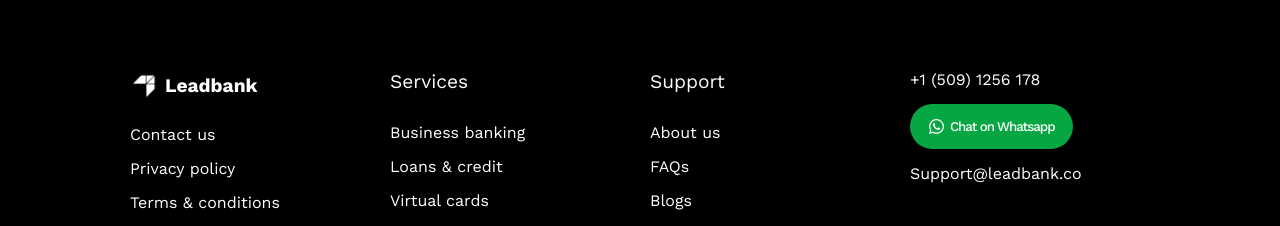
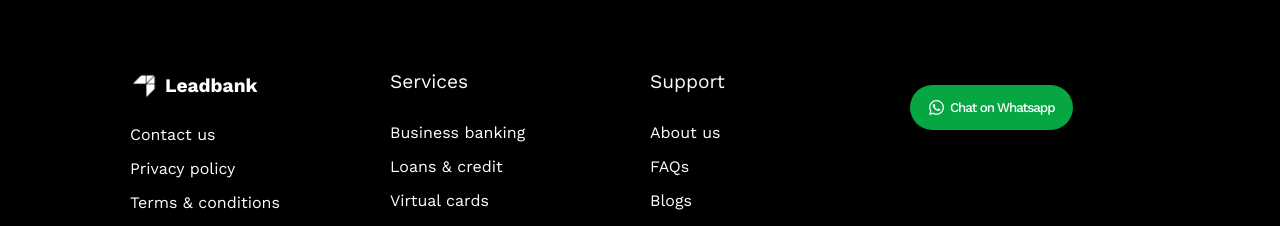
Before and after one commit to mikesmart88/leadbank, a React (Vite) app: page / in a window 1280 px wide. Shown: the part 8230-8456 px from the top of the page. Built offline with nearby package versions, Linux system fonts and the light colour scheme; no server answers; what @vuer-ai/react-helmet-async, i18n-iso-countries would draw is missing.

Commit message:
support added

```diff
--- a/src/Components/Footers/Footer.jsx
+++ b/src/Components/Footers/Footer.jsx
@@ -4,13 +4,20 @@
 import CustomButton from "../Buttons/CustomButtons";
 import Icon from "../Icons/Icon";
 import { routeConfig } from "../../Routers/routeconfig";
-import { useLocation } from "react-router";
+import { useLocation, useNavigate } from "react-router";
 import CustomNavLinks from "../Links/CustomNavLinks";
 import ReactCountryFlag from "react-country-flag";
+import { useData } from "../../hooks/UseData";
 
 import icon from "../../assets/images/leadbank-icon.png";
 
 export default function Footer({ style, className, ...props }) {
+
+  const { supportData } = useData()
+  const navigate = useNavigate()
+
+  console.log(supportData?.support)
+
   const addresses = [
     {
       location: "United State",
@@ -63,11 +70,11 @@
           <Link>Help & community</Link>
         </div>
         <div className="linksHolder socials">
-          <Link>+1 (509) 1256 178</Link>
-          <CustomButton>
+          <Link to={`tel:${supportData.support?.supportPhone}`}>{supportData.support?.supportPhone}</Link>
+          <CustomButton onClick={() => navigate(`${supportData.support?.chatLink}`)}>
             <Icon name="IoLogoWhatsapp" /> Chat on Whatsapp
           </CustomButton>
-          <Link>Support@leadbank.co</Link>
+          <Link to={`mailto:${supportData.support?.supportEmail}`}>{supportData.support?.supportEmail}</Link>
         </div>
       </nav>
       <div className="address-data">
--- a/src/Pages/HomePages/Home.jsx
+++ b/src/Pages/HomePages/Home.jsx
@@ -10,8 +10,11 @@
 import iban_svg from "../../assets/images/iban.svg";
 import p2p_svg from "../../assets/images/p2p2.svg";
 import pay_bill from "../../assets/images/payment.png";
+import { useData } from "../../hooks/UseData";
+
 
 export default function HomePage() {
+
   const cards = [
     {
       title: "Multi-Currency Accounts",
--- a/src/contexts/AuthContext.jsx
+++ b/src/contexts/AuthContext.jsx
@@ -2,6 +2,7 @@
 import * as authService from '../services/AuthServices';
 import { useAlert } from "./AlertContext";
 import api from "../services/Api";
+import { useNavigate } from "react-router";
 
 export const AuthContext = createContext();
 
@@ -9,6 +10,8 @@
     const { showAlert } = useAlert();
     const [User, setUser] = useState(null);
     const [loading, setLoading] = useState(true); // ✅ loading state
+
+    const navigate = useNavigate()
 
     useEffect(() => {
         const initAuth = async () => {
@@ -28,6 +31,7 @@
             } catch (err) {
                 authService.logout();
                 setUser(null);
+                navigate("/login/")
             } finally {
                 setLoading(false); // ✅ auth check complete
             }
--- a/src/hooks/UseData.js
+++ b/src/hooks/UseData.js
@@ -56,9 +56,6 @@
   const { data: supportdata } = UseFetch(
     `${BaseUrl}/support/`,
     "company support",
-    {
-      headers: AuthHeaders(),
-    },
   );
 
   useEffect(() => {
```
Also changed, not shown: email.html (+4 -3 lines).
